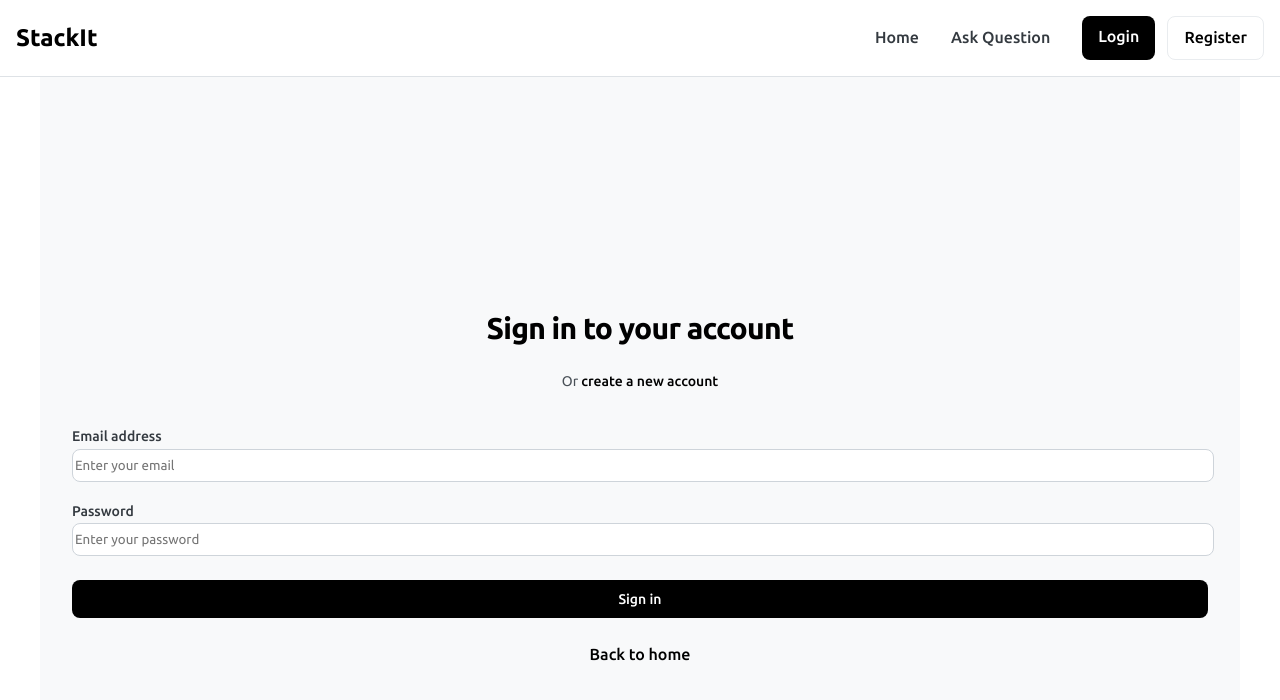
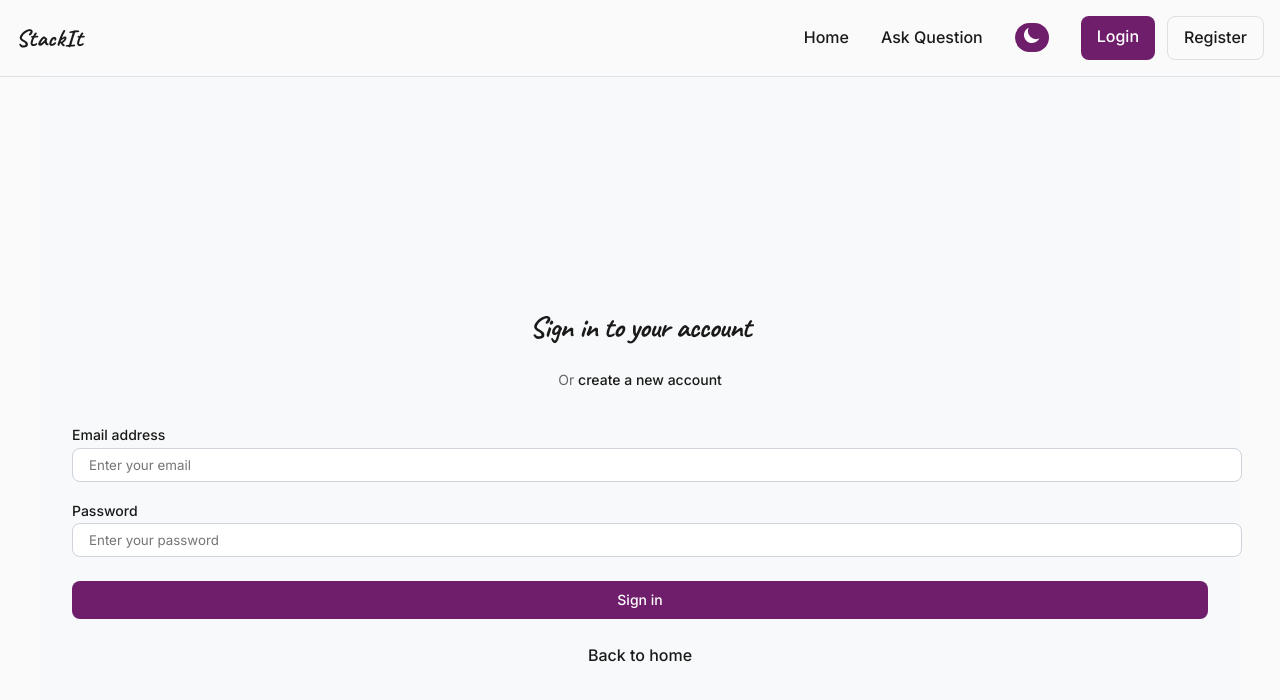
Before and after one commit to Sumit-72/StackIT_Odoo, a React (Vite) app: page /login in a window 1280 px wide. Shown: the top 700 px of the page. Built offline with nearby package versions, Linux system fonts and the light colour scheme.

Commit message:
frontend updated

```diff
--- a/src/components/Navbar.jsx
+++ b/src/components/Navbar.jsx
@@ -1,4 +1,4 @@
-import React from 'react';
+import React, { useState, useEffect } from 'react';
 import { Link, useNavigate } from 'react-router-dom';
 import { useAuth } from '../context/AuthContext';
 import NotificationDropdown from './NotificationDropdown';
@@ -6,6 +6,24 @@ import NotificationDropdown from './NotificationDropdown';
 const Navbar = () => {
   const navigate = useNavigate();
   const { user, isAuthenticated, loading, logout } = useAuth();
+  const [isDarkMode, setIsDarkMode] = useState(false);
+
+  useEffect(() => {
+    const savedTheme = localStorage.getItem('theme');
+    const prefersDark = window.matchMedia('(prefers-color-scheme: dark)').matches;
+
+    if (savedTheme === 'dark' || (!savedTheme && prefersDark)) {
+      setIsDarkMode(true);
+      document.documentElement.setAttribute('data-theme', 'dark');
+    }
+  }, []);
+
+  const toggleDarkMode = () => {
+    const newMode = !isDarkMode;
+    setIsDarkMode(newMode);
+    document.documentElement.setAttribute('data-theme', newMode ? 'dark' : 'light');
+    localStorage.setItem('theme', newMode ? 'dark' : 'light');
+  };
 
   const handleLogout = () => {
     logout();
@@ -17,7 +35,7 @@ const Navbar = () => {
       <nav className="bg-white border-b border-gray-200">
         <div className="navbar-container">
           <div className="navbar-content">
-            <Link to="/" className="text-2xl font-bold text-black">
+            <Link to="/" className="text-2xl font-bold text-black handwritten">
               StackIt
             </Link>
             <div className="text-gray-500">Loading...</div>
@@ -31,7 +49,7 @@ const Navbar = () => {
     <nav className="bg-white border-b border-gray-200">
       <div className="navbar-container">
         <div className="navbar-content">
-          <Link to="/" className="text-2xl font-bold text-black">
+          <Link to="/" className="text-2xl font-bold text-black handwritten">
             StackIt
           </Link>
 
@@ -42,6 +60,22 @@ const Navbar = () => {
             <Link to="/ask" className="text-gray-700 hover:text-black transition-colors font-medium">
               Ask Question
             </Link>
+
+            <button
+              onClick={toggleDarkMode}
+              className="p-2 rounded-full hover:bg-gray-100 transition-colors"
+              title={isDarkMode ? 'Switch to light mode' : 'Switch to dark mode'}
+            >
+              {isDarkMode ? (
+                <svg className="w-5 h-5" fill="currentColor" viewBox="0 0 20 20">
+                  <path fillRule="evenodd" d="M10 2a1 1 0 011 1v1a1 1 0 11-2 0V3a1 1 0 011-1zm4 8a4 4 0 11-8 0 4 4 0 018 0zm-.464 4.95l.707.707a1 1 0 001.414-1.414l-.707-.707a1 1 0 00-1.414 1.414zm2.12-10.607a1 1 0 010 1.414l-.706.707a1 1 0 11-1.414-1.414l.707-.707a1 1 0 011.414 0zM17 11a1 1 0 100-2h-1a1 1 0 100 2h1zm-7 4a1 1 0 011 1v1a1 1 0 11-2 0v-1a1 1 0 011-1zM5.05 6.464A1 1 0 106.465 5.05l-.708-.707a1 1 0 00-1.414 1.414l.707.707zm1.414 8.486l-.707.707a1 1 0 01-1.414-1.414l.707-.707a1 1 0 011.414 1.414zM4 11a1 1 0 100-2H3a1 1 0 000 2h1z" clipRule="evenodd" />
+                </svg>
+              ) : (
+                <svg className="w-5 h-5" fill="currentColor" viewBox="0 0 20 20">
+                  <path d="M17.293 13.293A8 8 0 016.707 2.707a8.001 8.001 0 1010.586 10.586z" />
+                </svg>
+              )}
+            </button>
 
             {isAuthenticated ? (
               <div className="flex items-center space-x-4">
--- a/src/index.css
+++ b/src/index.css
@@ -1,7 +1,7 @@
-@import url('https://fonts.googleapis.com/css2?family=Ubuntu:ital,wght@0,300;0,400;0,500;0,700;1,300;1,400;1,500;1,700&display=swap');
+@import url('https://fonts.googleapis.com/css2?family=Inter:wght@400;500;600;700&family=Caveat:wght@400;500;600;700&family=Pacifico&display=swap');
 
 :root {
-  font-family: 'Ubuntu', -apple-system, BlinkMacSystemFont, 'Segoe UI', 'Roboto', 'Oxygen',
+  font-family: 'Inter', -apple-system, BlinkMacSystemFont, 'Segoe UI', 'Roboto', 'Oxygen',
     'Cantarell', 'Fira Sans', 'Droid Sans', 'Helvetica Neue',
     sans-serif;
   line-height: 1.5;
@@ -12,23 +12,56 @@
   -moz-osx-font-smoothing: grayscale;
   -webkit-text-size-adjust: 100%;
 
-  /* Minimalistic color palette */
-  --background: #ffffff;
-  --foreground: #000000;
+  /* Forum App Color System - Light Mode */
+  --background: #FAFAFA;
+  --foreground: #1A1A1A;
+  --subtext: #666666;
+  --cta: #6E1E6B;
+  --accent: #FFB400;
+  --tags: #E0E0E0;
+  --links: #1976D2;
   --muted: #f8f9fa;
-  --muted-foreground: #6c757d;
-  --border: #e9ecef;
+  --muted-foreground: #666666;
+  --border: #E0E0E0;
   --input: #ffffff;
-  --primary: #000000;
+  --primary: #6E1E6B;
   --primary-foreground: #ffffff;
   --secondary: #f8f9fa;
-  --secondary-foreground: #000000;
-  --accent: #f8f9fa;
-  --accent-foreground: #000000;
+  --secondary-foreground: #1A1A1A;
+  --accent-foreground: #1A1A1A;
   --destructive: #dc3545;
   --destructive-foreground: #ffffff;
-  --ring: #000000;
+  --ring: #6E1E6B;
   --radius: 0.5rem;
+
+  /* Spacing System */
+  --spacing-xs: 8px;
+  --spacing-sm: 12px;
+  --spacing-md: 16px;
+  --spacing-lg: 24px;
+  --spacing-xl: 32px;
+  --spacing-2xl: 48px;
+}
+
+/* Dark Mode Variables */
+[data-theme="dark"] {
+  --background: #0F0F0F;
+  --foreground: #FFFFFF;
+  --subtext: #B3B3B3;
+  --cta: #8B4A87;
+  --accent: #FFD700;
+  --tags: #2A2A2A;
+  --links: #64B5F6;
+  --muted: #1A1A1A;
+  --muted-foreground: #B3B3B3;
+  --border: #2A2A2A;
+  --input: #1A1A1A;
+  --primary: #8B4A87;
+  --primary-foreground: #FFFFFF;
+  --secondary: #1A1A1A;
+  --secondary-foreground: #FFFFFF;
+  --accent-foreground: #FFFFFF;
+  --ring: #8B4A87;
 }
 
 * {
@@ -39,14 +72,15 @@ body {
   margin: 0;
   background-color: var(--background);
   color: var(--foreground);
-  font-family: 'Ubuntu', sans-serif !important;
+  font-family: 'Inter', sans-serif !important;
   font-weight: 400;
   line-height: 1.6;
+  transition: all 0.2s ease;
 }
 
 /* Ensure all elements inherit the font */
 * {
-  font-family: 'Ubuntu', sans-serif !important;
+  font-family: 'Inter', sans-serif !important;
 }
 
 * {
@@ -59,16 +93,19 @@ h1, h2, h3, h4, h5, h6 {
   line-height: 1.25;
   letter-spacing: -0.025em;
   text-decoration: none;
+  color: var(--foreground);
 }
 
 h1 {
   font-size: 2.25rem;
   font-weight: 700;
+  font-family: 'Caveat', cursive !important;
 }
 
 h2 {
   font-size: 1.875rem;
   font-weight: 600;
+  font-family: 'Caveat', cursive !important;
 }
 
 h3 {
@@ -76,16 +113,41 @@ h3 {
   font-weight: 600;
 }
 
+/* Handwritten accent styles */
+.handwritten {
+  font-family: 'Caveat', cursive !important;
+}
+
+.highlight {
+  font-family: 'Pacifico', cursive !important;
+  background: linear-gradient(120deg, var(--accent) 0%, var(--accent) 100%);
+  background-repeat: no-repeat;
+  background-size: 100% 0.2em;
+  background-position: 0 88%;
+  transition: background-size 0.25s ease-in;
+}
+
+.highlight:hover {
+  background-size: 100% 100%;
+}
+
 /* Buttons */
 button {
-  font-family: 'Ubuntu', sans-serif !important;
+  font-family: 'Inter', sans-serif !important;
   font-weight: 500;
-  border-radius: var(--radius);
+  border-radius: 20px;
   border: 1px solid transparent;
   cursor: pointer;
-  transition: all 0.2s ease-in-out;
+  transition: all 0.2s ease;
   font-size: 0.875rem;
   line-height: 1.25rem;
+  background-color: var(--cta);
+  color: var(--primary-foreground);
+}
+
+button:hover {
+  transform: translateY(-1px);
+  box-shadow: 0 4px 12px rgba(110, 30, 107, 0.3);
 }
 
 button:focus-visible {
@@ -95,24 +157,60 @@ button:focus-visible {
 
 /* Inputs */
 input, textarea {
-  font-family: 'Ubuntu', sans-serif !important;
-  border-radius: var(--radius);
+  font-family: 'Inter', sans-serif !important;
+  border-radius: 12px;
   border: 1px solid var(--border);
   background-color: var(--input);
-  transition: border-color 0.2s ease-in-out;
+  transition: all 0.2s ease;
+  padding: var(--spacing-sm) var(--spacing-md);
 }
 
 input:focus, textarea:focus {
   outline: none;
-  border-color: var(--ring);
-  box-shadow: 0 0 0 2px rgba(0, 0, 0, 0.1);
+  border-color: var(--cta);
+  box-shadow: 0 0 0 3px rgba(110, 30, 107, 0.1);
 }
 
 /* Utility Classes */
 .container {
   max-width: 1200px;
   margin: 0 auto;
-  padding: 0 1rem;
+  padding: 0 var(--spacing-lg);
+}
+
+/* Cards */
+.card {
+  background-color: var(--background);
+  border-radius: 10px;
+  box-shadow: 0 2px 8px rgba(0, 0, 0, 0.1);
+  padding: var(--spacing-lg);
+  margin-bottom: var(--spacing-md);
+  transition: all 0.2s ease;
+}
+
+.card:hover {
+  box-shadow: 0 4px 16px rgba(0, 0, 0, 0.15);
+  transform: translateY(-2px);
+}
+
+/* Tags */
+.tag {
+  background-color: var(--tags);
+  border-radius: 12px;
+  padding: 4px 10px;
+  font-size: 0.75rem;
+  color: var(--foreground);
+  display: inline-block;
+  margin: 2px;
+}
+
+/* Answer Boxes */
+.answer-box {
+  background-color: var(--cta);
+  color: var(--primary-foreground);
+  border-radius: 10px;
+  padding: var(--spacing-md);
+  font-weight: 600;
 }
 
 /* Mobile responsive styles */
@@ -609,22 +707,34 @@ input:focus, textarea:focus {
 /* Question card spacing */
 .question-card {
   margin-bottom: 1.5rem;
+  border: 1px solid var(--border);
+  border-radius: 10px;
+  background-color: var(--background);
+  transition: all 0.2s ease;
+  box-shadow: 0 2px 8px rgba(0, 0, 0, 0.1);
+}
+
+.question-card:hover {
+  box-shadow: 0 4px 16px rgba(0, 0, 0, 0.15);
+  transform: translateY(-2px);
 }
 
 .question-card-content {
-  padding: 1.5rem;
+  padding: var(--spacing-lg);
 }
 
 .question-card-header {
-  margin-bottom: 1rem;
+  margin-bottom: var(--spacing-md);
 }
 
 .question-card-body {
-  margin-bottom: 1rem;
+  margin-bottom: var(--spacing-md);
 }
 
 .question-card-footer {
-  margin-top: 1rem;
+  margin-top: var(--spacing-md);
+  padding-top: var(--spacing-md);
+  border-top: 1px solid var(--border);
 }
 
 /* Improve spacing consistency */
@@ -767,47 +877,47 @@ input:focus, textarea:focus {
 }
 
 .text-black {
-  color: #000000;
+  color: var(--foreground);
 }
 
 .text-white {
-  color: #ffffff;
+  color: var(--primary-foreground);
 }
 
 .text-gray-500 {
-  color: #6c757d;
+  color: var(--subtext);
 }
 
 .text-gray-600 {
-  color: #495057;
+  color: var(--subtext);
 }
 
 .text-gray-700 {
-  color: #343a40;
+  color: var(--foreground);
 }
 
 .bg-black {
-  background-color: #000000;
+  background-color: var(--cta);
 }
 
 .bg-white {
-  background-color: #ffffff;
+  background-color: var(--background);
 }
 
 .bg-gray-50 {
-  background-color: #f8f9fa;
+  background-color: var(--muted);
 }
 
 .bg-gray-100 {
-  background-color: #e9ecef;
+  background-color: var(--tags);
 }
 
 .bg-gray-200 {
-  background-color: #dee2e6;
+  background-color: var(--border);
 }
 
 .bg-red-500 {
-  background-color: #dc3545;
+  background-color: var(--destructive);
 }
 
 .bg-red-600 {
@@ -815,19 +925,19 @@ input:focus, textarea:focus {
 }
 
 .bg-blue-500 {
-  background-color: #000000;
+  background-color: var(--cta);
 }
 
 .bg-blue-600 {
-  background-color: #1a1a1a;
+  background-color: var(--cta);
 }
 
 .bg-green-500 {
-  background-color: #000000;
+  background-color: var(--cta);
 }
 
 .bg-green-600 {
-  background-color: #1a1a1a;
+  background-color: var(--cta);
 }
 
 /* Voting colors */
--- a/src/pages/Ask.jsx
+++ b/src/pages/Ask.jsx
@@ -52,7 +52,7 @@ const Ask = () => {
   return (
     <div className="max-w-4xl mx-auto p-6">
       <div className="mb-12">
-        <h1 className="text-4xl font-bold text-black mb-4">Ask a Question</h1>
+        <h1 className="text-4xl font-bold text-black mb-4 handwritten">Ask a Question</h1>
         <p className="text-gray-600 text-lg">
           Share your knowledge and help others by asking a well-formulated question.
         </p>
--- a/src/pages/Home.jsx
+++ b/src/pages/Home.jsx
@@ -112,7 +112,7 @@ const Home = () => {
   return (
     <div className="max-w-4xl mx-auto p-6">
       <div className="mb-12">
-        <h1 className="text-4xl font-bold text-black mb-4">Welcome to StackIt</h1>
+        <h1 className="text-4xl font-bold text-black mb-4 handwritten">Welcome to StackIt</h1>
         <p className="text-gray-600 text-lg mb-8">
           Find answers to your questions or help others by answering theirs.
         </p>
--- a/src/pages/Login.jsx
+++ b/src/pages/Login.jsx
@@ -41,7 +41,7 @@ const Login = () => {
     <div className="min-h-screen flex items-center justify-center bg-gray-50 py-12 px-4 sm:px-6 lg:px-8">
       <div className="max-w-md w-full space-y-8">
         <div>
-          <h2 className="mt-6 text-center text-3xl font-bold text-black">
+          <h2 className="mt-6 text-center text-3xl font-bold text-black handwritten">
             Sign in to your account
           </h2>
           <p className="mt-2 text-center text-sm text-gray-600">
--- a/src/pages/QuestionDetail.jsx
+++ b/src/pages/QuestionDetail.jsx
@@ -238,7 +238,7 @@ const QuestionDetail = () => {
       {/* Question */}
       <div className="mb-12">
         <div className="flex justify-between items-start mb-6">
-          <h1 className="text-4xl font-bold text-black">{question.title}</h1>
+          <h1 className="text-4xl font-bold text-black handwritten">{question.title}</h1>
           {canDeleteQuestion && (
             <button
               onClick={handleDeleteQuestion}
--- a/src/pages/Register.jsx
+++ b/src/pages/Register.jsx
@@ -63,7 +63,7 @@ const Register = () => {
     <div className="min-h-screen flex items-center justify-center bg-gray-50 py-12 px-4 sm:px-6 lg:px-8">
       <div className="max-w-md w-full space-y-8">
         <div>
-          <h2 className="mt-6 text-center text-3xl font-bold text-black">
+          <h2 className="mt-6 text-center text-3xl font-bold text-black handwritten">
             Create your account
           </h2>
           <p className="mt-2 text-center text-sm text-gray-600">
```
